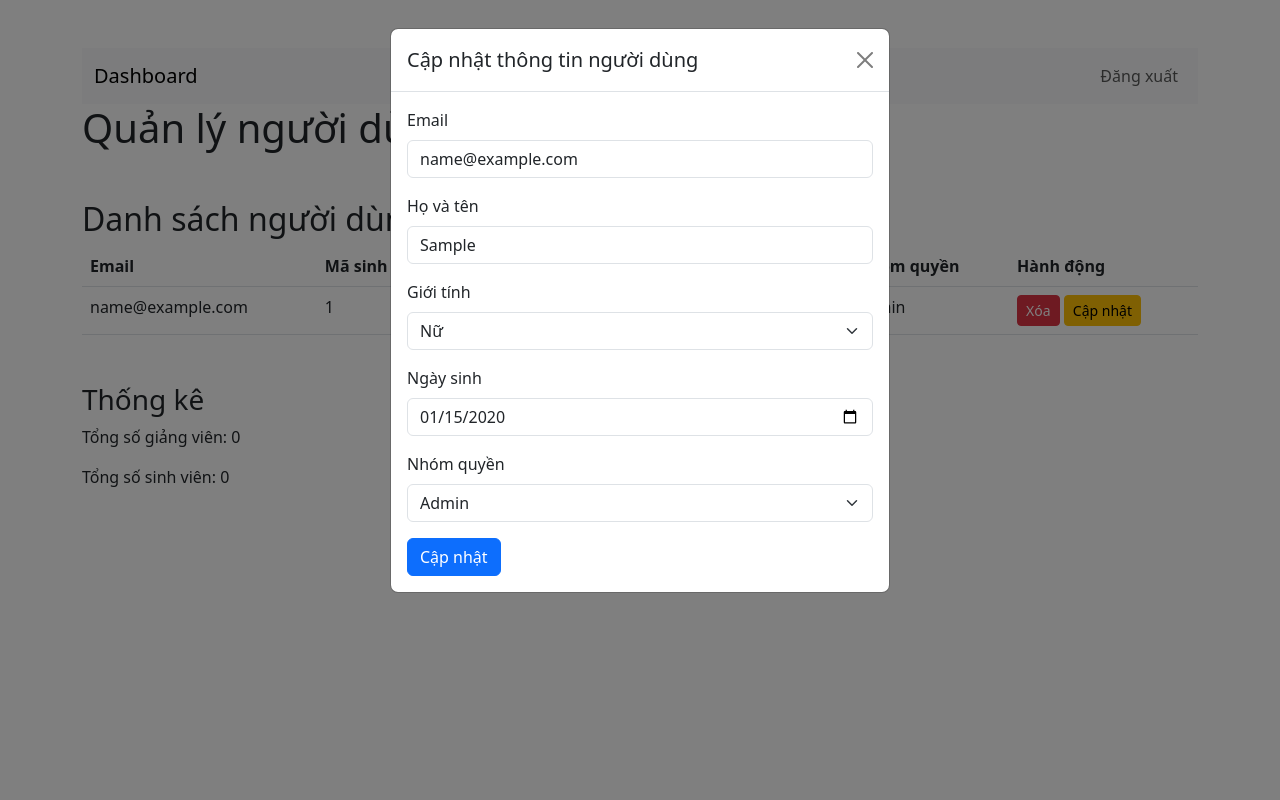
After one commit to BaRoWoPt/Education_Test, a PHP site: page /mvc/view/page/admin.php in a window 1280 px wide, after a click on "Cập nhật". The commit adds this page. Run offline with PHP 8.4, Linux system fonts and the light colour scheme; the visitor is signed in with stand-in values (Sample User, id 1); tables that the repository leaves empty hold one stand-in row (values such as "Sample post").

Commit message:
done_admin

```diff
--- /dev/null
+++ b/mvc/view/page/admin.php
@@ -0,0 +1,250 @@
+<?php
+session_start(); // Khởi động session
+
+// Kiểm tra xem người dùng đã đăng nhập chưa
+if (!isset($_SESSION['user_id'])) {
+    header("Location: login.php");
+    exit();
+}
+
+// Kiểm tra quyền truy cập
+if ($_SESSION['manhomquyen'] != 1) {
+    header("Location: login.php");
+    exit();
+}
+
+// Xử lý đăng xuất
+if (isset($_GET['logout'])) {
+    session_destroy(); // Hủy tất cả các session
+    header("Location: login.php"); // Chuyển hướng về trang đăng nhập
+    exit();
+}
+
+// Kết nối đến cơ sở dữ liệu
+$servername = "localhost";
+$username = "root";  // Tên đăng nhập của database
+$password = "";  // Mật khẩu của database (nếu có)
+$dbname = "WebThiTracNghiem";  // Tên database của bạn
+$conn = new mysqli($servername, $username, $password, $dbname);
+
+// Kiểm tra kết nối
+if ($conn->connect_error) {
+    die("Kết nối thất bại: " . $conn->connect_error);
+}
+
+// Xử lý xóa người dùng
+if (isset($_GET['delete_id'])) {
+    $delete_id = $_GET['delete_id'];
+
+    // Kiểm tra xem người dùng có phải là admin không
+    $checkAdmin = "SELECT * FROM nguoidung WHERE id = ? AND manhomquyen = 1";
+    $stmt = $conn->prepare($checkAdmin);
+    $stmt->bind_param("s", $delete_id);
+    $stmt->execute();
+    $result = $stmt->get_result();
+
+    if ($result->num_rows == 0) {
+        $sql = "DELETE FROM nguoidung WHERE id = ?";
+        $stmt = $conn->prepare($sql);
+        $stmt->bind_param("s", $delete_id);
+        $stmt->execute();
+    }
+}
+
+// Xử lý cập nhật thông tin người dùng
+if ($_SERVER["REQUEST_METHOD"] == "POST" && isset($_POST['update_user'])) {
+    $update_id = $_POST['update_id'];
+    $new_email = $_POST['new_email'];
+    $new_hoten = $_POST['new_hoten'];
+    $new_gioitinh = $_POST['new_gioitinh'];
+    $new_ngaysinh = $_POST['new_ngaysinh'];
+    $new_manhomquyen = $_POST['new_manhomquyen'];
+
+    // Kiểm tra xem người dùng có phải là admin không
+    if ($new_manhomquyen != 1 || $_SESSION['user_id'] != $update_id) {
+        $sql = "UPDATE nguoidung SET email = ?, hoten = ?, gioitinh = ?, ngaysinh = ?, manhomquyen = ? WHERE id = ?";
+        $stmt = $conn->prepare($sql);
+        $stmt->bind_param("ssisss", $new_email, $new_hoten, $new_gioitinh, $new_ngaysinh, $new_manhomquyen, $update_id);
+        $stmt->execute();
+    }
+}
+
+// Số lượng người dùng trên mỗi trang
+$users_per_page = 10;
+
+// Xác định trang hiện tại
+$page = isset($_GET['page']) ? (int)$_GET['page'] : 1;
+$offset = ($page - 1) * $users_per_page;
+
+// Lấy tổng số người dùng
+$total_sql = "SELECT COUNT(*) AS total_users FROM nguoidung";
+$total_result = $conn->query($total_sql);
+$total_users = $total_result->fetch_assoc()['total_users'];
+
+// Lấy danh sách người dùng cho trang hiện tại
+$sql = "SELECT * FROM nguoidung LIMIT $users_per_page OFFSET $offset";
+$result = $conn->query($sql);
+
+// Lấy tổng số lượng giảng viên và sinh viên
+$summary_sql = "SELECT
+                    SUM(CASE WHEN manhomquyen = 10 THEN 1 ELSE 0 END) AS total_teachers,
+                    SUM(CASE WHEN manhomquyen = 11 THEN 1 ELSE 0 END) AS total_students
+                FROM nguoidung";
+$summary_result = $conn->query($summary_sql);
+$summary = $summary_result->fetch_assoc();
+$total_teachers = $summary['total_teachers'];
+$total_students = $summary['total_students'];
+?>
+<!DOCTYPE html>
+<html lang="en">
+
+<head>
+    <meta charset="UTF-8">
+    <meta name="viewport" content="width=device-width, initial-scale=1.0">
+    <title>Admin Dashboard</title>
+    <link href="https://cdn.jsdelivr.net/npm/bootstrap@5.3.0/dist/css/bootstrap.min.css" rel="stylesheet">
+</head>
+
+<body>
+    <div class="container mt-5">
+        <!-- Thanh điều hướng và nút đăng xuất -->
+        <nav class="navbar navbar-expand-lg navbar-light bg-light">
+            <div class="container-fluid">
+                <a class="navbar-brand" href="#">Dashboard</a>
+                <button class="navbar-toggler" type="button" data-bs-toggle="collapse" data-bs-target="#navbarNav"
+                    aria-controls="navbarNav" aria-expanded="false" aria-label="Toggle navigation">
+                    <span class="navbar-toggler-icon"></span>
+                </button>
+                <div class="collapse navbar-collapse" id="navbarNav">
+                    <ul class="navbar-nav ms-auto">
+                        <li class="nav-item">
+                            <a class="nav-link" href="?logout=true">Đăng xuất</a>
+                        </li>
+                    </ul>
+                </div>
+            </div>
+        </nav>
+
+        <h1>Quản lý người dùng</h1>
+
+        <!-- Bảng thông tin người dùng -->
+        <h2 class="mt-5">Danh sách người dùng</h2>
+        <table class="table">
+            <thead>
+                <tr>
+                    <th>Email</th>
+                    <th>Mã sinh viên</th>
+                    <th>Họ và tên</th>
+                    <th>Giới tính</th>
+                    <th>Ngày sinh</th>
+                    <th>Nhóm quyền</th>
+                    <th>Hành động</th>
+                </tr>
+            </thead>
+            <tbody>
+                <?php while ($row = $result->fetch_assoc()) { ?>
+                    <tr>
+                        <td><?php echo $row['email']; ?></td>
+                        <td><?php echo $row['id']; ?></td>
+                        <td><?php echo $row['hoten']; ?></td>
+                        <td><?php echo $row['gioitinh'] == 0 ? 'Nam' : 'Nữ'; ?></td>
+                        <td><?php echo $row['ngaysinh']; ?></td>
+                        <td>
+                            <?php
+                            if ($row['manhomquyen'] == 1) echo 'Admin';
+                            elseif ($row['manhomquyen'] == 10) echo 'Giảng viên';
+                            else echo 'Sinh viên';
+                            ?>
+                        </td>
+                        <td>
+                            <a href="?delete_id=<?php echo $row['id']; ?>" class="btn btn-danger btn-sm">Xóa</a>
+                            <button type="button" class="btn btn-warning btn-sm" data-bs-toggle="modal"
+                                data-bs-target="#updateModal<?php echo $row['id']; ?>">Cập nhật</button>
+
+                            <!-- Modal cập nhật thông tin -->
+                            <div class="modal fade" id="updateModal<?php echo $row['id']; ?>" tabindex="-1"
+                                aria-labelledby="updateModalLabel" aria-hidden="true">
+                                <div class="modal-dialog">
+                                    <div class="modal-content">
+                                        <div class="modal-header">
+                                            <h5 class="modal-title" id="updateModalLabel">Cập nhật thông tin người dùng</h5>
+                                            <button type="button" class="btn-close" data-bs-dismiss="modal"
+                                                aria-label="Close"></button>
+                                        </div>
+                                        <div class="modal-body">
+                                            <form method="POST" action="">
+                                                <input type="hidden" name="update_id" value="<?php echo $row['id']; ?>">
+                                                <div class="mb-3">
+                                                    <label for="new_email" class="form-label">Email</label>
+                                                    <input type="email" class="form-control" name="new_email"
+                                                        value="<?php echo $row['email']; ?>" required>
+                                                </div>
+                                                <div class="mb-3">
+                                                    <label for="new_hoten" class="form-label">Họ và tên</label>
+                                                    <input type="text" class="form-control" name="new_hoten"
+                                                        value="<?php echo $row['hoten']; ?>" required>
+                                                </div>
+                                                <div class="mb-3">
+                                                    <label for="new_gioitinh" class="form-label">Giới tính</label>
+                                                    <select class="form-select" name="new_gioitinh">
+                                                        <option value="0"
+                                                            <?php echo $row['gioitinh'] == 0 ? 'selected' : ''; ?>>Nam
+                                                        </option>
+                                                        <option value="1"
+                                                            <?php echo $row['gioitinh'] == 1 ? 'selected' : ''; ?>>Nữ
+                                                        </option>
+                                                    </select>
+                                                </div>
+                                                <div class="mb-3">
+                                                    <label for="new_ngaysinh" class="form-label">Ngày sinh</label>
+                                                    <input type="date" class="form-control" name="new_ngaysinh"
+                                                        value="<?php echo $row['ngaysinh']; ?>" required>
+                                                </div>
+                                                <div class="mb-3">
+                                                    <label for="new_manhomquyen" class="form-label">Nhóm quyền</label>
+                                                    <select class="form-select" name="new_manhomquyen">
+                                                        <option value="1"
+                                                            <?php echo $row['manhomquyen'] == 1 ? 'selected' : ''; ?>>Admin
+                                                        </option>
+                                                        <option value="10"
+                                                            <?php echo $row['manhomquyen'] == 10 ? 'selected' : ''; ?>>Giảng
+                                                            viên</option>
+                                                        <option value="11"
+                                                            <?php echo $row['manhomquyen'] == 11 ? 'selected' : ''; ?>>Sinh
+                                                            viên</option>
+                                                    </select>
+                                                </div>
+                                                <button type="submit" name="update_user" class="btn btn-primary">Cập
+                                                    nhật</button>
+                                            </form>
+                                        </div>
+                                    </div>
+                                </div>
+                            </div>
+                        </td>
+                    </tr>
+                <?php } ?>
+            </tbody>
+        </table>
+
+        <!-- Phân trang -->
+        <?php
+        $total_pages = ceil($total_users / $users_per_page);
+        if ($total_pages > 1) {
+            echo '<nav><ul class="pagination">';
+            for ($i = 1; $i <= $total_pages; $i++) {
+                echo '<li class="page-item' . ($i == $page ? ' active' : '') . '"><a class="page-link" href="?page=' . $i . '">' . $i . '</a></li>';
+            }
+            echo '</ul></nav>';
+        }
+        ?>
+
+        <!-- Thống kê -->
+        <h3 class="mt-5">Thống kê</h3>
+        <p>Tổng số giảng viên: <?php echo $total_teachers; ?></p>
+        <p>Tổng số sinh viên: <?php echo $total_students; ?></p>
+    </div>
+    <script src="https://cdn.jsdelivr.net/npm/bootstrap@5.3.0/dist/js/bootstrap.bundle.min.js"></script>
+</body>
+
+</html>
--- /dev/null
+++ b/mvc/view/page/logout.php
@@ -0,0 +1,6 @@
+<?php
+session_start();
+session_unset(); // Xóa tất cả các biến session
+session_destroy(); // Hủy phiên làm việc
+header("Location: login.php"); // Chuyển hướng đến trang đăng nhập
+exit();
```
Also changed, not shown: mvc/view/page/login.php (+10 -1 lines), mvc/view/page/signup.php (+18 -37 lines), mvc/view/page/student_dashboard.php (added, +48 -0 lines), test/adduser.php (+18 -20 lines).
